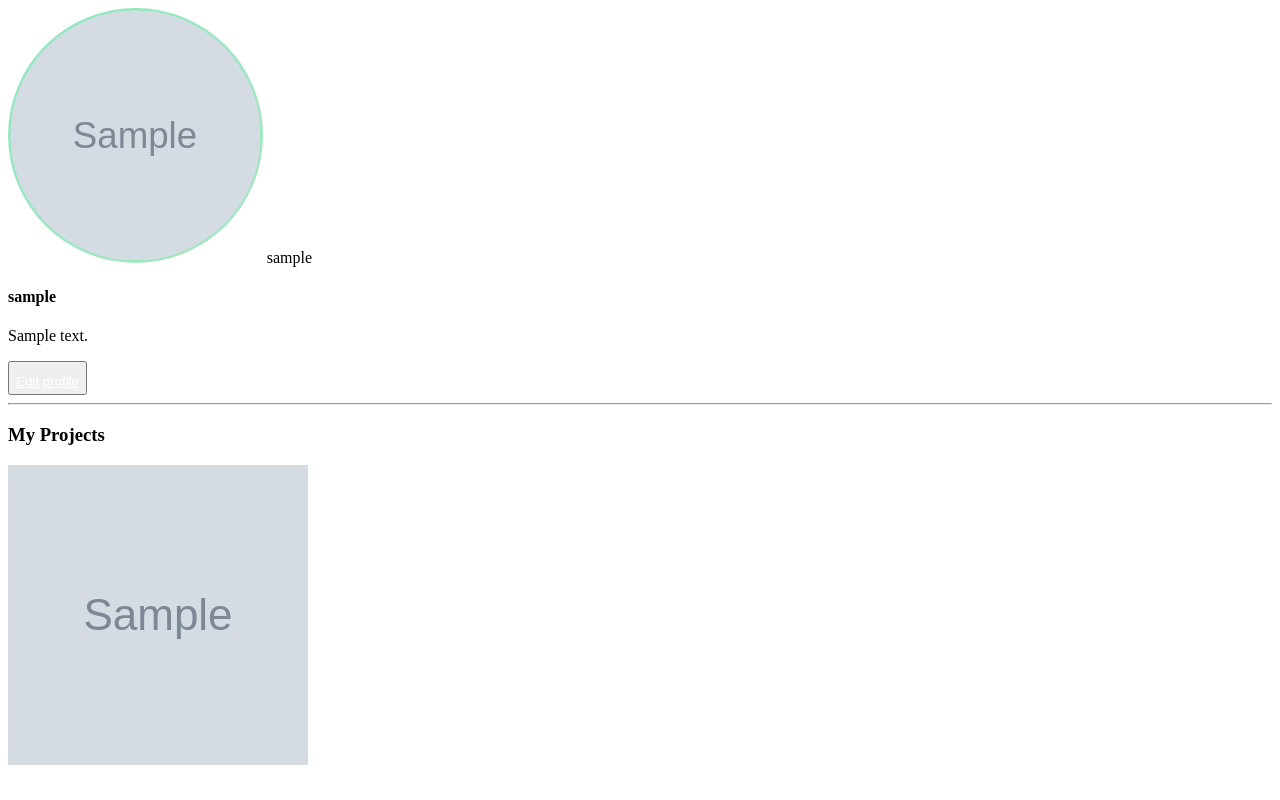
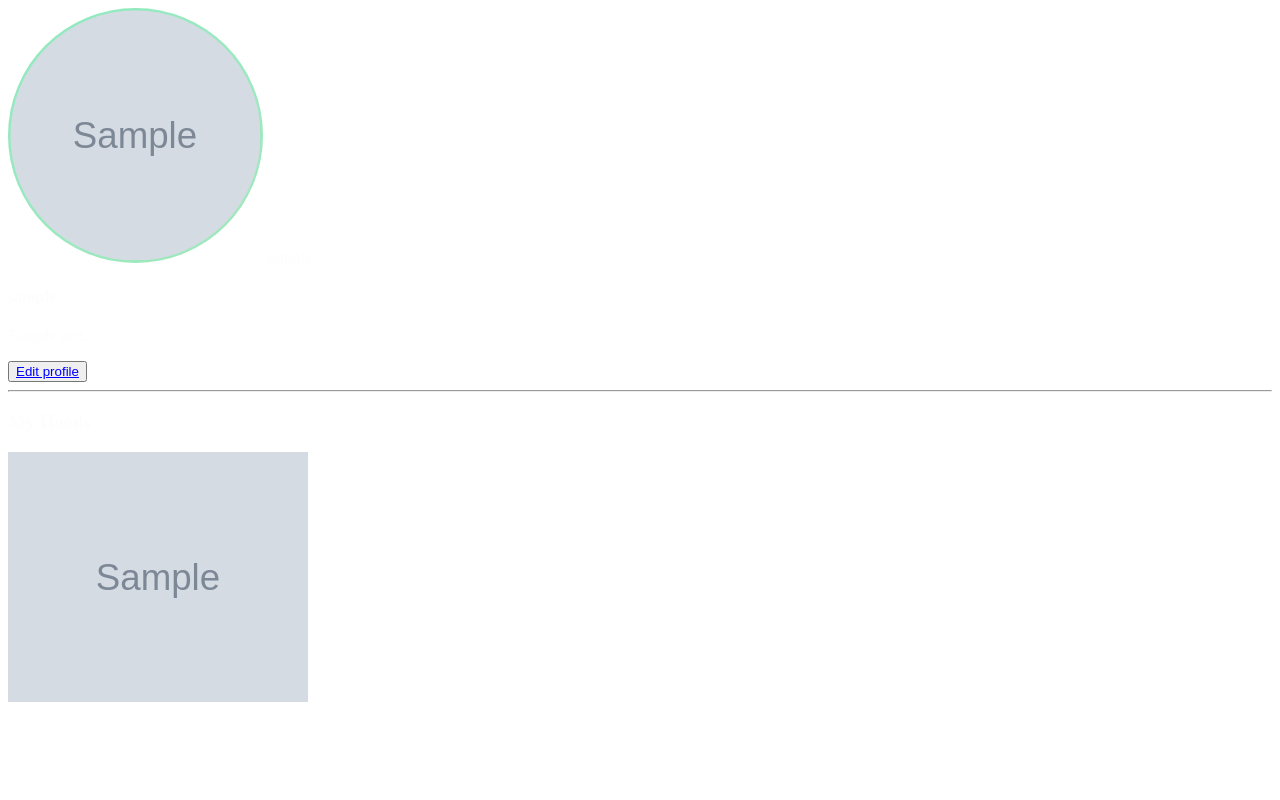
Before and after one commit to MutumaMutuma/HoodWatch, a Django app: template hood/templates/profile/profile.html in a window 1280 px wide. Run offline with Django 3.2, Linux system fonts and the light colour scheme; the template is opened without the code that fills it: most values are stand-ins (such as "Sample title", 1, 10 or a date in 2020); grey boxes marked "Sample" are stand-in pictures; some libraries are stand-ins or nearby versions.

Commit message:
hood/templates/profile/profile.html

```diff
--- a/hood/templates/profile/profile.html
+++ b/hood/templates/profile/profile.html
@@ -2,7 +2,7 @@
 {% block content %}
 {% load bootstrap4 %}
 
-<div class="container">
+<div style="color:rgb(253, 253, 253);" class="container">
 
 
 <div class="row">
@@ -15,27 +15,29 @@
       src="https://www.bristolbrewing.com/wp-content/uploads/2017/08/default-avatar.png" alt="" width="250px" height="250px""> {{ photos_item.profile.user.username}}</section>
       {% endif %}
   </div>
-  <div class="col-md-7">
+  <div  class="col-md-7">
       <h4>{{profile.user.username}}</h4>
       <p>{{profile.bio}}</p>
 
-      <button class="btn btn-outline-light"> <a style="color: white;" href="/edit/profile/"> Edit profile</a> <i class="fa fa-cog fa-spin" style="font-size:24px"></i></button>
+      <button class="btn btn-outline-light"> <a class="nav-link" style="color: blue;" href="/edit/profile/"> Edit profile</a></button>
   </div>
 </div>
 <hr>
-{% if posts%}
-<h3>My Projects</h3>
+{% if hoods%}
+<h3>My Hoods</h3>
 <div class="row">
-  {% for posts_items in posts%}
+  {% for hoods_items in hoods%}
       <div class="col-md-4 col-sm-4 col-lg-4 col-xs-4">
 
-        <img src="{{posts_items.image.url}}" width="300px" height="300px" alt="">
+        <img src="{{hoods_items.image.url}}" width="300px" height="250px" alt="">
+        <br>
+      <br>
+      </div>
 
-      </div>
   {% endfor%}
 </div>
   {% else%}
-<h1>No Projects Submitted</h1>
+<h2>No Hoods Created</h2>
 {% endif%}
 
 
```
